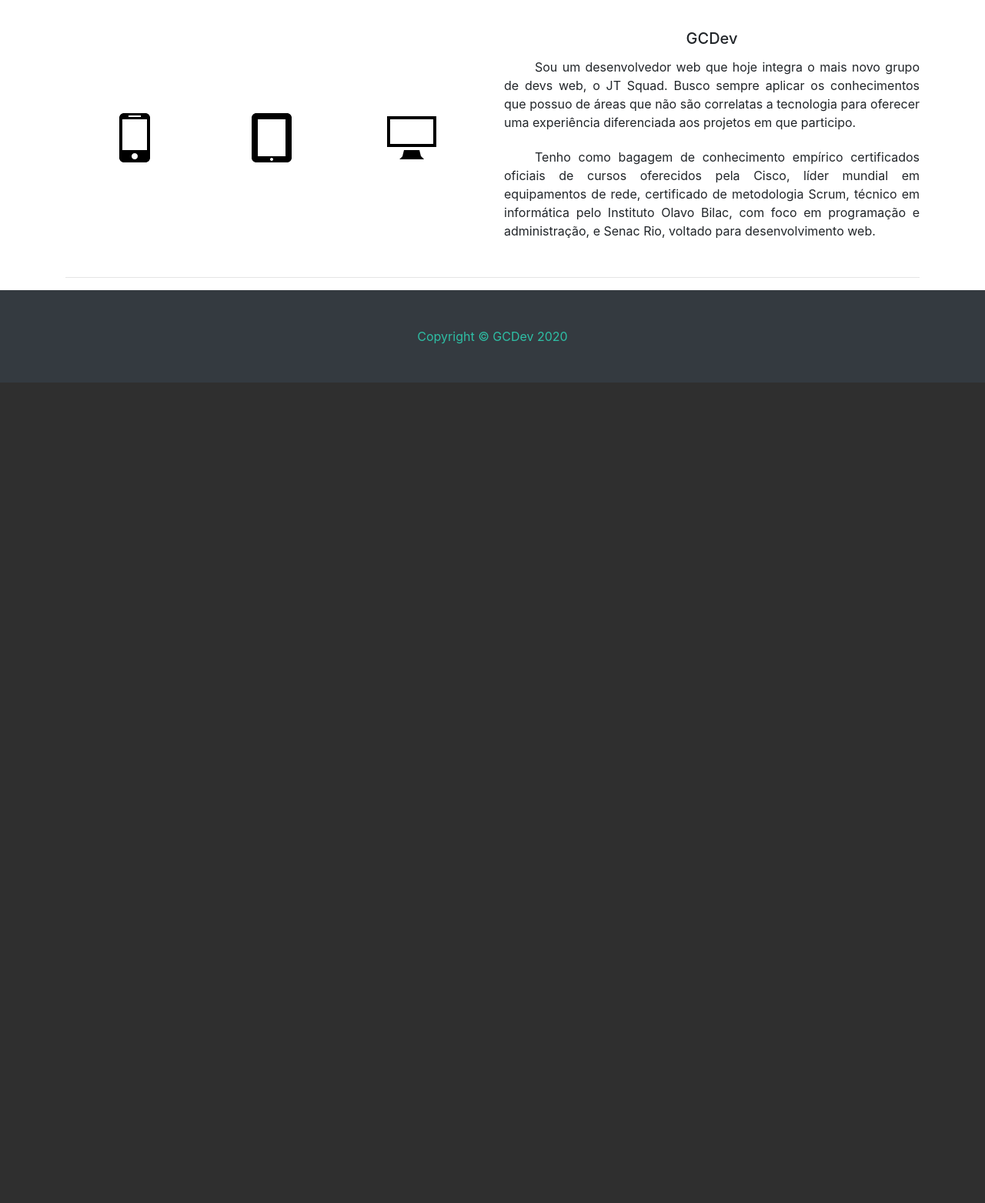
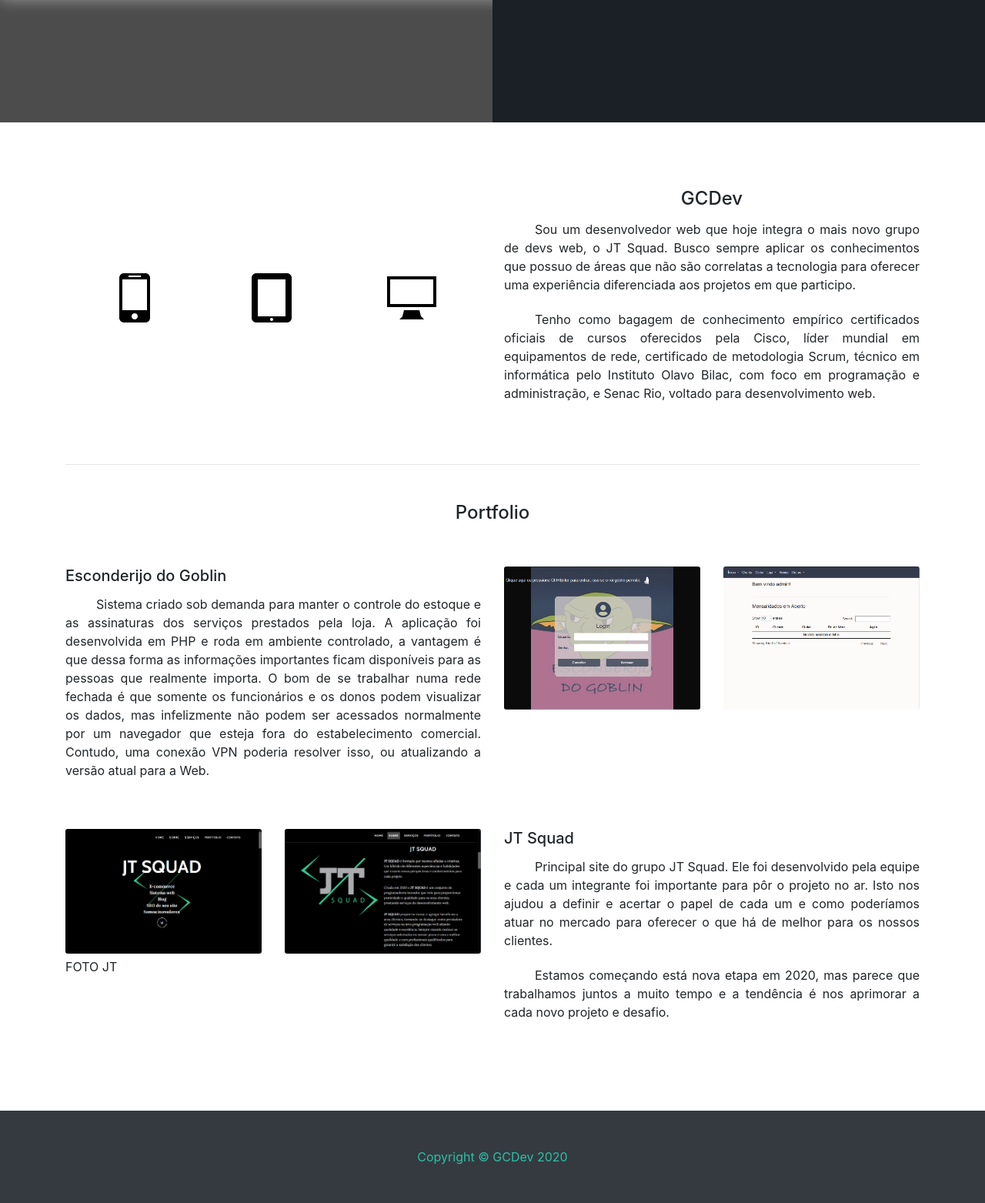
Before and after one commit to Anotso/gcdev, a PHP site: page / in a window 1280 px wide. Shown: the part 801-2364 px from the top of the page at 77% size. Before the commit the page ends 1298 px from the top, so only its background shows below. Run offline with PHP 8.4, Linux system fonts and the light colour scheme.

Commit message:
Adição do portfolio, modal e melhorias na aparência da página

```diff
--- a/assets/css/style.css
+++ b/assets/css/style.css
@@ -51,13 +68,17 @@
         align-content: center;
     }
     #avatar{
-        width: 45%;
+        width: 30%;
+    }
+    #textHome{
+        height: 30rem;
     }
 }
 /*  ABOUT   */
 #about{
     height: 25%;
-    padding-top: 15px;
+    margin-top: 6%;
+    margin-bottom: 5%;
 }
 #imgAbout{
     display: flex;
@@ -65,15 +86,21 @@
     align-content: center;
     justify-content: space-around;
 }
-#textAbout h5{
+.textBody h4{
     text-align: center;
 }
-#textAbout p{
+.textBody p{
     padding-top: 5px;
     text-indent: 40px;
     text-align: justify;
 }
+.imgStyle{
+    border-radius: 3px;
+    margin-bottom: 5px;
+    cursor: pointer;
+}
 /*  FOOTER  */
 footer{
     text-align: center;
+    margin-top: 100px;
 }
--- a/assets/js/code.js
+++ b/assets/js/code.js
@@ -5,3 +5,11 @@ document.addEventListener("DOMContentLoaded", function () {
     }
     printYear();
 });
+function loadImgModal(end){
+    let srcImg = end.getAttribute("src");
+    let altImg = end.getAttribute("alt");
+    // console.log(srcImg);
+    let imgModal = document.getElementById("printImgModal");
+    document.getElementById("printAlt").innerHTML = altImg;
+    imgModal.setAttribute("src", srcImg);
+}
--- a/index.html
+++ b/index.html
@@ -26,16 +26,16 @@
                 <div class="collapse navbar-collapse" id="navbarNav">
                     <ul class="navbar-nav ml-auto">
                         <li class="nav-item">
-                            <a href="#home" class="nav-link">Home</a>
+                            <a href="#home" class="nav-link text-light">Home</a>
                         </li>
                         <li class="nav-item">
-                            <a href="#about" class="nav-link">Sobre</a>
+                            <a href="#linkAbout" class="nav-link text-light">Sobre</a>
                         </li>
                         <li class="nav-item">
-                            <a href="#portfolio" class="nav-link">Portfolio</a>
+                            <a href="#portfolio" class="nav-link text-light">Portfolio</a>
                         </li>
                         <li class="nav-item">
-                            <a href="#contact" class="nav-link">Contato</a>
+                            <a href="#contact" class="nav-link text-light">Contato</a>
                         </li>
                     </ul>
                 </div>
@@ -44,27 +44,28 @@
     </header>
     <main>
         <!--    HOME    -->
-        <section id="home">
         <section class="ofuscar">
-                <div class="container">
+            <img src="assets/image/bghome2.jpg" id="home" alt="background computador com código" />
+            <div class="container-fluid">
                 <section id="rowHome">
                     <div class="row">
                         <div class="col-md-6" id="titleHome">
-                                <h1>GCDev</h1>
+                            <h1 class="d-none d-md-block">GCDev</h1>
                         </div>
                         <div class="col-md-6" id="textHome">
-                                <img id="avatar" src="assets/image/Avatar-Maker.png"
-                                    alt="Avatar do desenvolvedor do site">
+                            <img id="avatar" src="assets/image/Avatar-Maker.png" alt="Avatar do desenvolvedor do site">
                             <h4>Gracilliano Carvalho</h4>
                             <p>Web Developer</p>
                         </div>
                     </div>
                 </section>
             </div>
-            </section>
+            <!-- <section id="home">
+            </section> -->
         </section>
         <!--    SOBRE    -->
-        <section id="about" class="my-3">
+        <div id="linkAbout"></div>
+        <section id="about">
             <div class="container">
                 <div class="row">
                     <div class="col-md-6" id="imgAbout">
@@ -72,36 +73,91 @@
                         <img src="assets/image/tablet.png" alt="Computador">
                         <img src="assets/image/display.png" alt="Computador">
                     </div>
-                    <div class="col-md-6" id="textAbout">
-                        <h5 class="my-2">GCDev</h5>
+                    <div class="col-md-6 textBody">
+                        <h4 class="my-2">GCDev</h4>
                         <p>
-                            Sou um desenvolvedor web que hoje integra o mais novo grupo de devs web, o JT Squad. Busco sempre aplicar os conhecimentos que possuo de áreas que não são correlatas a tecnologia para oferecer uma experiência diferenciada aos projetos em que participo.
+                            Sou um desenvolvedor web que hoje integra o mais novo grupo de devs web, o JT Squad. Busco
+                            sempre aplicar os conhecimentos que possuo de áreas que não são correlatas a tecnologia para
+                            oferecer uma experiência diferenciada aos projetos em que participo.
                         </p>
                         <p>
-                            Tenho como bagagem de conhecimento empírico certificados oficiais de cursos oferecidos pela Cisco, líder mundial em equipamentos de rede, certificado de metodologia Scrum, técnico em informática pelo Instituto Olavo Bilac, com foco em programação e administração, e Senac Rio, voltado para desenvolvimento web.
+                            Tenho como bagagem de conhecimento empírico certificados oficiais de cursos oferecidos pela
+                            Cisco, líder mundial em equipamentos de rede, certificado de metodologia Scrum, técnico em
+                            informática pelo Instituto Olavo Bilac, com foco em programação e administração, e Senac
+                            Rio, voltado para desenvolvimento web.
                         </p>
                     </div>
                 </div>
             </div>
         </section>
         <!--    PORTIFOLIO    -->
-        <section id="portfolio">
+        <section id="portfolio" class="my-5">
             <div class="container">
+                <hr />
+                <div class="row my-5 text-center">
+                    <div class="col-12">
+                        <h4>Portfolio</h4>
+                    </div>
+                </div>
+                <div class="row my-5">
+                    <div class="col-md-6  order-md-2">
+                        <!--    FOTOS SOBRE O SISTEMA DO IVAN-->
                         <div class="row">
                             <div class="col-md-6">
-                        <!--    DADOS SOBRE O SISTEMA DO IVAN-->
+                                <img src="assets/portfolio/01_goblin.png" class="img-fluid imgStyle"
+                                    alt="Esconderijo do goblin - tela de login" onclick="loadImgModal(this)"
+                                    data-toggle="modal" data-target="#modalPrintImg">
                             </div>
                             <div class="col-md-6">
-                        <!--    FOTOS SOBRE O SISTEMA DO IVAN-->
+                                <img src="assets/portfolio/02_goblin.png" class="img-fluid imgStyle"
+                                    alt="Esconderijo do goblin - página principal" onclick="loadImgModal(this)"
+                                    data-toggle="modal" data-target="#modalPrintImg">
                             </div>
                         </div>
-                <hr/>
+                    </div>
+                    <div class="col-md-6 order-md-1 textBody">
+                        <!--    DADOS SOBRE O SISTEMA DO IVAN-->
+                        <h5>Esconderijo do Goblin</h5>
+                        <p>
+                            Sistema criado sob demanda para manter o controle do estoque e as assinaturas dos serviços
+                            prestados pela loja. A aplicação foi desenvolvida em PHP e roda em ambiente controlado, a
+                            vantagem é que dessa forma as informações importantes ficam disponíveis para as pessoas que
+                            realmente importa. O bom de se trabalhar numa rede fechada é que somente os funcionários e
+                            os donos podem visualizar os dados, mas infelizmente não podem ser acessados normalmente por
+                            um navegador que esteja fora do estabelecimento comercial. Contudo, uma conexão VPN poderia
+                            resolver isso, ou atualizando a versão atual para a Web.
+                        </p>
+                    </div>
+                </div>
+                <div class="row my-5">
+                    <div class="col-md-6 order-md-1">
+                        <!--    FOTOS SOBRE O SITE DA JT SQUAD-->
                         <div class="row">
                             <div class="col-md-6">
-                        <!--    FOTOS SOBRE O SITE DA JT SQUAD-->
+                                <img src="assets/portfolio/01_jt.png" class="img-fluid imgStyle"
+                                    alt="Site JT Squad - página principal" onclick="loadImgModal(this)"
+                                    data-toggle="modal" data-target="#modalPrintImg">
                             </div>
                             <div class="col-md-6">
+                                <img src="assets/portfolio/02_jt.png" class="img-fluid imgStyle"
+                                    alt="Site JT Squad - página sobre" onclick="loadImgModal(this)"
+                                    data-toggle="modal" data-target="#modalPrintImg">
+                            </div>
+                        </div>
+                        FOTO JT
+                    </div>
+                    <div class="col-md-6 order-md-2 textBody">
                         <!--    DADOS SOBRE O SITE DA JT SQUAD-->
+                        <h5>JT Squad</h5>
+                        <p>
+                            Principal site do grupo JT Squad. Ele foi desenvolvido pela equipe e cada um integrante foi
+                            importante para pôr o projeto no ar. Isto nos ajudou a definir e acertar o papel de cada um
+                            e como poderíamos atuar no mercado para oferecer o que há de melhor para os nossos clientes.
+                        </p>
+                        <p>
+                            Estamos começando está nova etapa em 2020, mas parece que trabalhamos juntos a muito tempo e
+                            a tendência é nos aprimorar a cada novo projeto e desafio.
+                        </p>
                     </div>
                 </div>
             </div>
@@ -119,6 +175,23 @@
             </div>
         </div>
     </footer>
+    <div class="modal fade" id="modalPrintImg" tabindex="-1" role="dialog"
+        aria-labelledby="Modal - load da foto do portfolio" aria-hidden="true">
+        <div class="modal-dialog modal-dialog-centered modal-xl" role="document">
+            <div class="modal-content">
+                <div class="modal-header">
+                    <h5 id="printAlt"></h5>
+                    <button type="button" class="close" data-dismiss="modal" aria-label="Fechar">
+                        <span aria-hidden="true">&times;</span>
+                    </button>
+                </div>
+                <div class="modal-body text-center">
+                    <img src="" id="printImgModal" class="img-fluid">
+                </div>
+            </div>
+
+        </div>
+    </div>
     <script src="assets/js/jquery.min.js"></script>
     <script src="assets/js/popper.min.js"></script>
     <script src="assets/js/bootstrap.min.js"></script>
```
Also changed, not shown: other parts of assets/css/style.css (+22 -5 lines), assets/portfolio/01_goblin.png (added), assets/portfolio/01_jt.png (added), assets/portfolio/02_goblin.png (added), assets/portfolio/02_jt.png (added). Lines whose indentation alone changed are shown as unchanged.
